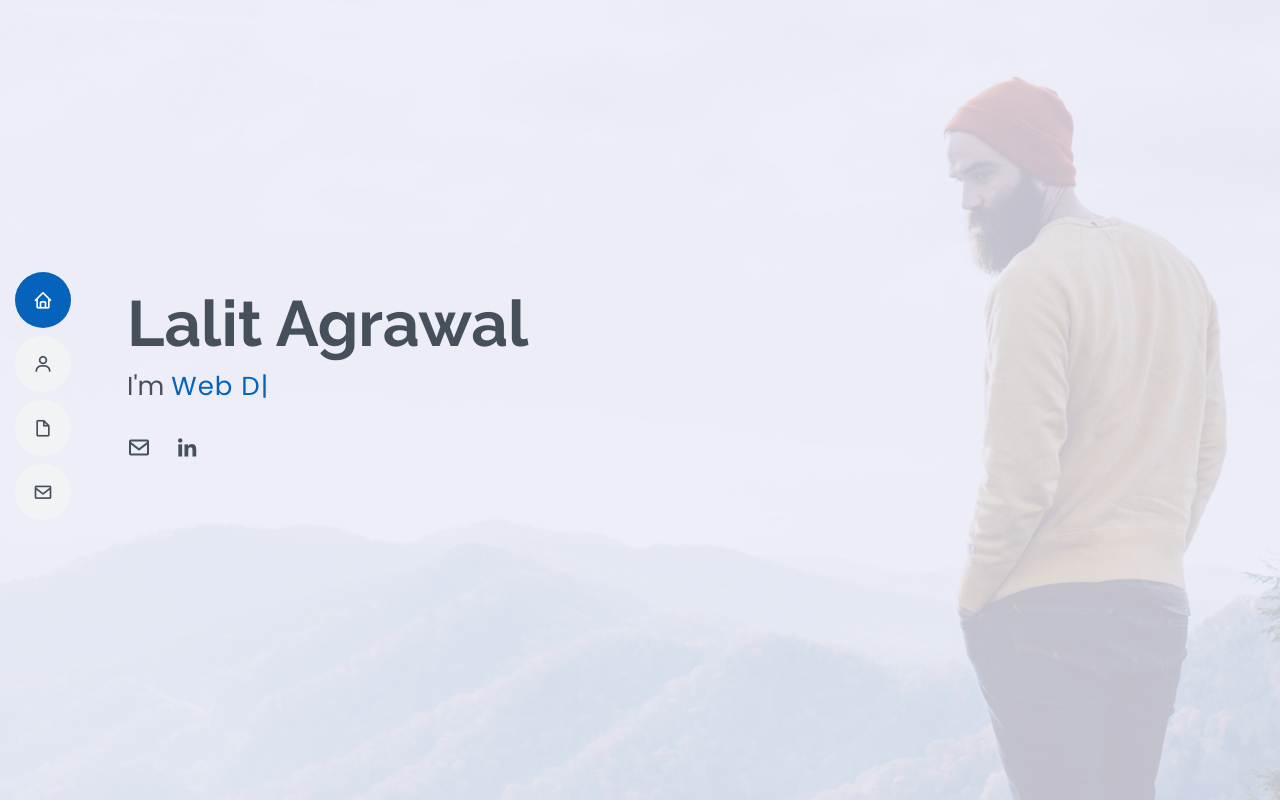
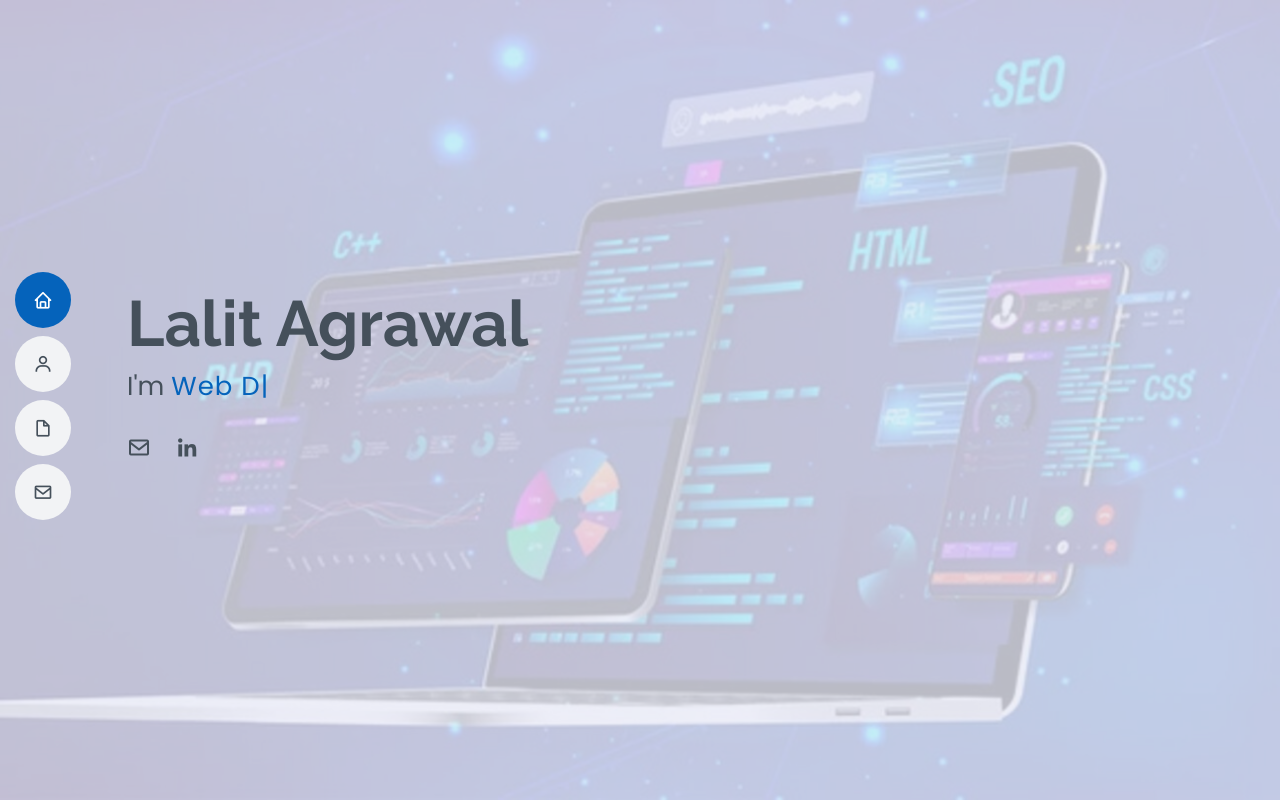
Before and after one commit to Extremist-18/Portfolio, a plain HTML site: page index.html in a window 1280 px wide. Shown: the top 802 px of the page. Drawn offline with nearby package versions, Linux system fonts and the light colour scheme.

Commit message:
Update style.css

```diff
--- a/assets/css/style.css
+++ b/assets/css/style.css
@@ -269,7 +269,7 @@ h6 {
 #hero {
   width: 100%;
   height: 100vh;
-  background: url("../img/hero-bg.jpg") top right no-repeat;
+  background: url("../img/bg.jpg") top right no-repeat;
   background-size: cover;
   position: relative;
 }
```
